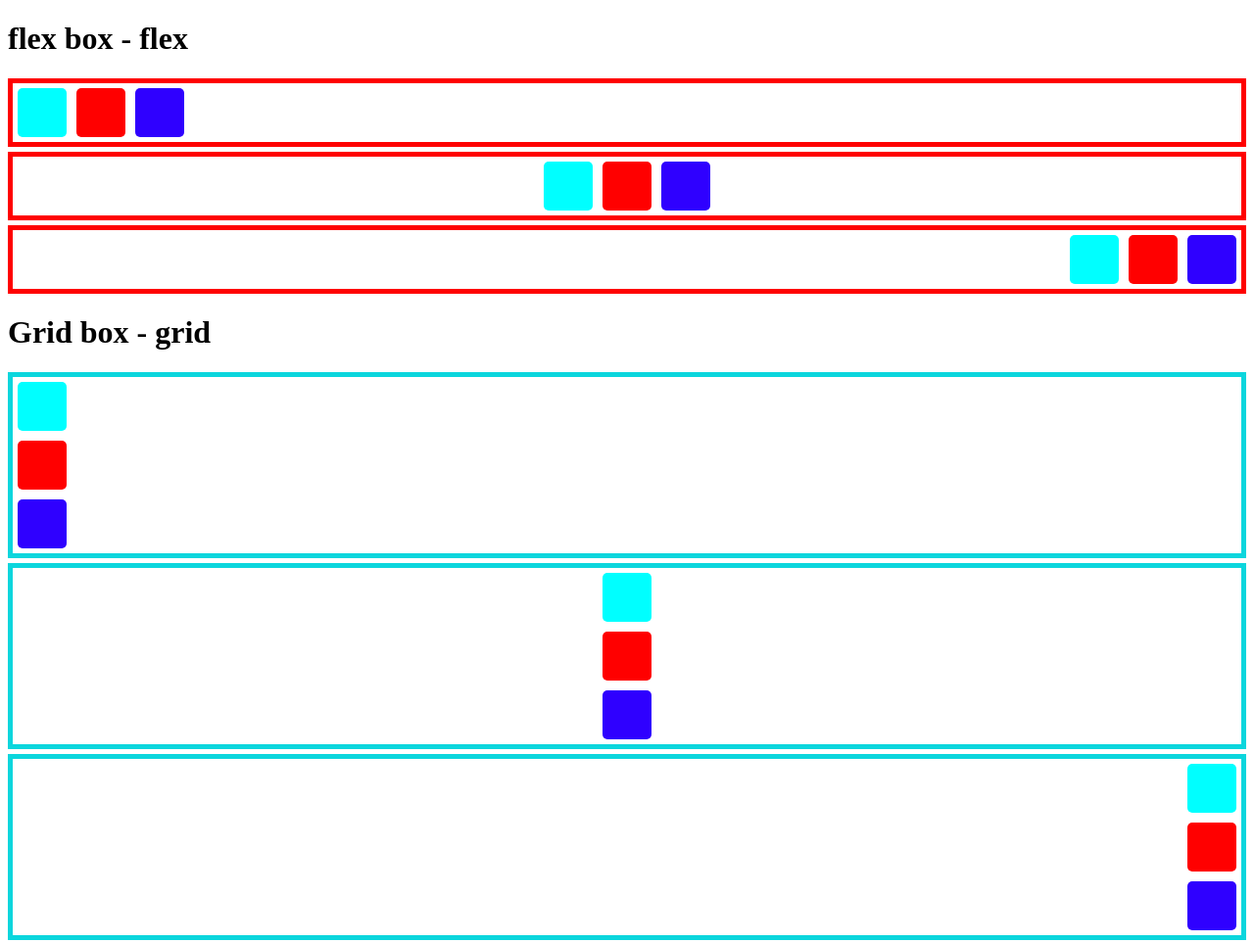
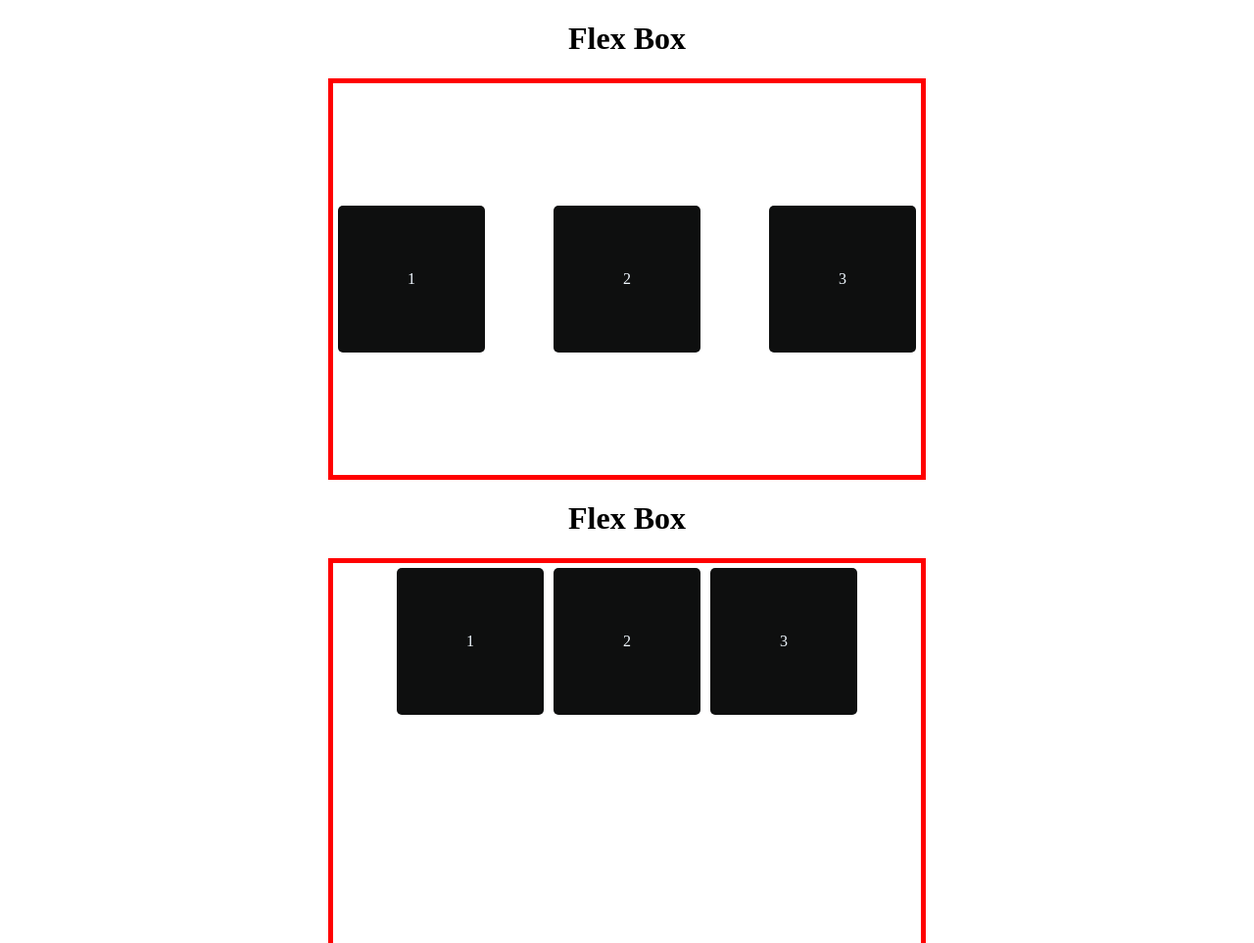
Before and after one commit to onyxwizard/frontend-learn, a plain HTML site: page CSS/Property/flex/index.html in a window 1280 px wide. Shown: the top 963 px of the page at 98% size. Drawn offline with Linux system fonts and the light colour scheme.

Commit message:
feat: Flex property added

```diff
--- a/CSS/Property/flex/index.html
+++ b/CSS/Property/flex/index.html
@@ -8,38 +8,20 @@
 </head>
 <body>
     <header>
-        <h1>flex box - flex</h1>
+        <h1>Flex Box</h1>
     </header>
     <div class="container">
-        <div class="box1"></div>
-        <div class="box2"></div>
-        <div class="box3"></div>
-    </div><div class="container1">
-        <div class="box1"></div>
-        <div class="box2"></div>
-        <div class="box3"></div>
-    </div>
-    </div><div class="container2">
-        <div class="box1"></div>
-        <div class="box2"></div>
-        <div class="box3"></div>
+        <div class="box">1</div>
+        <div class="box">2</div>
+        <div class="box">3</div>
     </div>
     <header>
-        <h1>Grid box - grid</h1>
+        <h1>Flex Box</h1>
     </header>
-    <div class="gridbox">
-        <div class="box1"></div>
-        <div class="box2"></div>
-        <div class="box3"></div>
-    </div><div class="gridbox1">
-        <div class="box1"></div>
-        <div class="box2"></div>
-        <div class="box3"></div>
-    </div>
-    </div><div class="gridbox2">
-        <div class="box1"></div>
-        <div class="box2"></div>
-        <div class="box3"></div>
+    <div class="container1">
+        <div class="box">1</div>
+        <div class="box">2</div>
+        <div class="box">3</div>
     </div>
 </body>
 </html>
--- a/CSS/Property/flex/styles.css
+++ b/CSS/Property/flex/styles.css
@@ -1,62 +1,44 @@
+header{
+    text-align: center;
+}
 .container{
     border: 5px solid red;
     display: flex;
     flex-direction:row;
     justify-content:initial;
     margin:5px auto;
+    max-width: 600px;
+    min-height: 400px;
+    /* flex property */
+    display: flex;
+    flex-direction: row;
+    flex-wrap: wrap;
+    justify-content: space-between;
+    align-items: center;
 }
 .container1{
     border: 5px solid red;
+    margin:5px auto;
+    max-width: 600px;
+    min-height: 900px;
+    /* flex property */
     display: flex;
-    flex-direction:row;
-    justify-content:center;
-    margin:5px auto;
+    flex-direction: row;
+    justify-content: center;
+    align-items: flex-start;
+    flex-wrap: wrap;
 }
 
-.container2{
-    border: 5px solid red;
+
+.box{
+    width: 150px;
+    height: 150px;
+    margin: 5px;
+    color: aliceblue;
+    background-color: rgb(14, 15, 15);
+    border-radius: 5px;
+    /* flex properties */
     display: flex;
-    flex-direction:row;
-    justify-content:flex-end;
-    margin:5px auto;
+    justify-content: center;
+    align-items: center;
 }
-
-.gridbox{
-    border: 5px solid rgb(11, 214, 221);
-    display: grid;
-    justify-content:baseline;
-    margin:5px auto;
-}
-
-.gridbox1{
-    border: 5px solid rgb(11, 214, 221);
-    display: grid;
-    justify-content:center;
-    margin:5px auto;
-}
-
-.gridbox2{
-    border: 5px solid rgb(11, 214, 221);
-    display: grid;
-    justify-content:end;
-    margin:5px auto;
-}
-.box1,.box2,.box3{
-    width: 50px;
-    height: 50px;
-    margin: 5px;
-}
-.box1{
-    background-color: aqua;
-    border-radius: 5px;
-}
-
-.box2{
-    background-color: rgb(255, 0, 0);
-    border-radius: 5px;
-}
-
-.box3{
-    background-color: rgb(47, 0, 255);
-    border-radius: 5px;
-}
```
